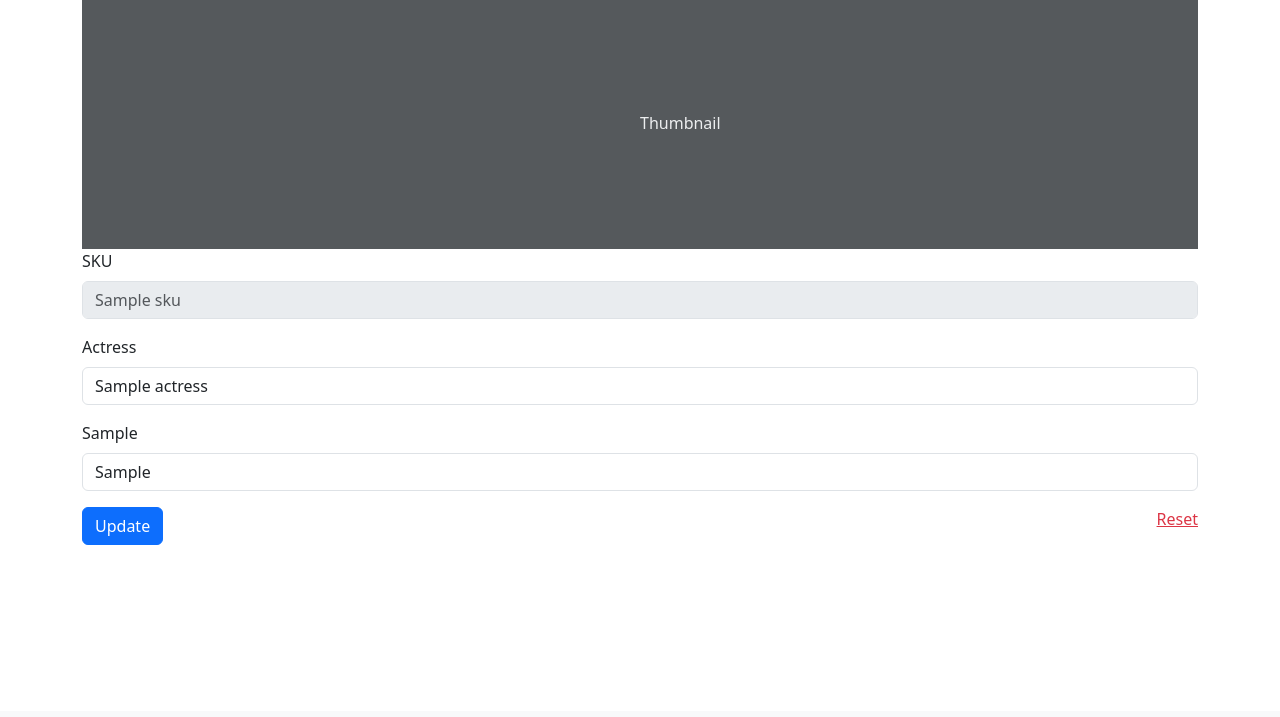
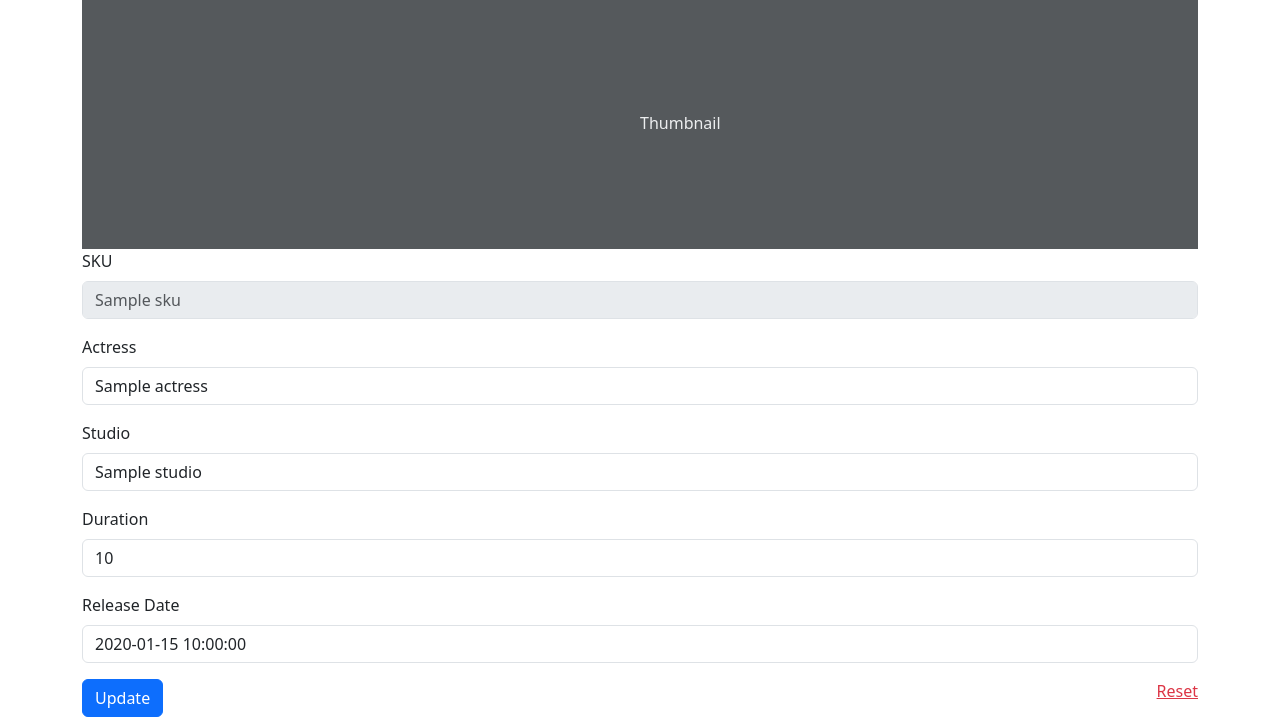
Before and after one commit to zhx281/stunning-octo-robot, a FastAPI app: template templates/updateForm.html in a window 1280 px wide. Shown: the part 89-806 px from the top of the page. Run offline with FastAPI, Linux system fonts and the light colour scheme; the template is opened without the code that fills it: most values are stand-ins (such as "Sample title", 1, 10 or a date in 2020).

Commit message:
Updated database formats

```diff
--- a/app/database/crud.py
+++ b/app/database/crud.py
@@ -80,3 +80,8 @@ def add_to_database(model, db: Session):
 def reload(model, db: Session):
     db.refresh(model)
     return model
+
+
+def delete(model, db: Session):
+    db.delete(model)
+    db.commit()
--- a/app/main.py
+++ b/app/main.py
@@ -1,4 +1,5 @@
 from fastapi import FastAPI
+from fastapi.responses import RedirectResponse
 from fastapi.templating import Jinja2Templates
 from dotenv import load_dotenv
 
@@ -7,6 +8,7 @@ from .database.database import engine
 
 from .routes import gets, updates, resets, videos, images
 
+from .webparser import get_info
 
 load_dotenv()
 
@@ -25,4 +27,10 @@ templates = Jinja2Templates(directory="templates")
 
 @app.get("/")
 def root():
-    return {"message": "Welcome"}
+    return RedirectResponse("/videos")
+
+
+@app.get("/test")
+def test():
+    path = '/home/dx/Videos/ipzz-021.mp4'
+    return get_info.get_video_duration(path)
--- a/app/routes/gets.py
+++ b/app/routes/gets.py
@@ -63,8 +63,8 @@ async def get_video_info(sku: str, db: Session = Depends(get_db)):
         # Add info to video update
         video_update = schemas.VideoUpdate(
             studio=info['studio'],
-            duration=info['duration'],
-            release_date=info['release_date'],
+            duration=get_info.convert_duration(info['duration']),
+            release_date=get_info.convert_release_date(info['release_date']),
             cover_image=info['cover_image']
         )
     else:
--- a/app/routes/resets.py
+++ b/app/routes/resets.py
@@ -20,4 +20,6 @@ def reset_video(sku: str, db: Session = Depends(get_db)):
     unknown = crud.get_actress_by_name('unknown', db)
     default = schemas.VideoUpdate()
     crud.update_video(video, unknown, default, db)
+    for image in video.images:
+        crud.delete(image, db)
     return RedirectResponse('/videos')
--- a/app/routes/updates.py
+++ b/app/routes/updates.py
@@ -38,6 +38,8 @@ async def update_video_info(req: Request, sku: str, db: Session = Depends(get_db
         raise HTTPException(status_code=404, detail="Video not found.")
     form = await req.form()
     form = form.__dict__['_dict']
+    form['duration'] = get_info.convert_duration(form['duration'])
+    form['release_date'] = get_info.convert_release_date(form['release_date'])
     actress_name = form.pop('actress')
     # Check if actress change
     if actress_name != video.actress:
--- a/templates/updateForm.html
+++ b/templates/updateForm.html
@@ -21,37 +21,31 @@
         />
       </div>
     </fieldset>
-
+    <!-- Actress field -->
     <div class="mb-3">
       <label for="actress" class="form-label">Actress</label>
       <input type="text" class="form-control" id="actress" name="actress""
       value="{{ video.actress }}" />
     </div>
+    <!-- Studio field -->
+    <div class="mb-3">
+      <label for="studio" class="form-label">Studio</label>
+      <input type="text" class="form-control" id="studio" name="studio""
+      value="{{ video.studio }}" />
+    </div>
+    <!-- Duration field -->
+    <div class="mb-3">
+      <label for="duration" class="form-label">Duration</label>
+      <input type="number" class="form-control" id="duration" name="duration""
+      value="{{ video.duration }}" />
+    </div>
+    <!-- Release Date field -->
+    <div class="mb-3">
+      <label for="release_date" class="form-label">Release Date</label>
+      <input type="datetime" class="form-control" id="release_date"
+      name="release_date"" value="{{ video.release_date }}" />
+    </div>
 
-    {% for k, v in video_dict.items() %} {% if k == 'cover_image' %}
-    <fieldset disabled>
-      <div class="mb-3">
-        <label for="{{ k }}" class="form-label">{{ k }}</label>
-        <input
-          type="text"
-          class="form-control"
-          id="{{ k }}"
-          placeholder="{{ v }}"
-        />
-      </div>
-    </fieldset>
-    {% else %}
-    <div class="mb-3">
-      <label for="{{ k }}" class="form-label">{{ k }}</label>
-      <input
-        type="text"
-        class="form-control"
-        id="{{ k }}"
-        name="{{ k }}"
-        value="{{ v }}"
-      />
-    </div>
-    {% endif %} {% endfor %}
     <div class="d-flex justify-content-between align-items-centers">
       <button type="submit" class="btn btn-primary">Update</button>
 
--- a/templates/videoHome.html
+++ b/templates/videoHome.html
@@ -20,6 +20,7 @@ content %}
               {% endif %}
             </div>
           </p>
+          <small class="text-body-secondary">Release Date: {{ video.release_date}}</small>
           <div class="d-flex justify-content-between align-items-centers">
             <div class="btn-group">
               <button type="button" class="btn btn-sm btn-outline-secondary">
@@ -38,7 +39,6 @@ content %}
                 <a href="/update/{{ video.sku }}">update</a>
               </button>
             </div>
-            <small class="text-body-secondary">{{ video.release_date}}</small>
             <small class="text-body-secondary">{{ video.duration}} min</small>
           </div>
         </div>
```
Also changed, not shown: app/database/models.py (+6 -3 lines), app/database/schemas.py (+7 -3 lines), app/routes/videos.py (+9 -3 lines), app/webparser/get_info.py (+17 -1 lines), README.md.
